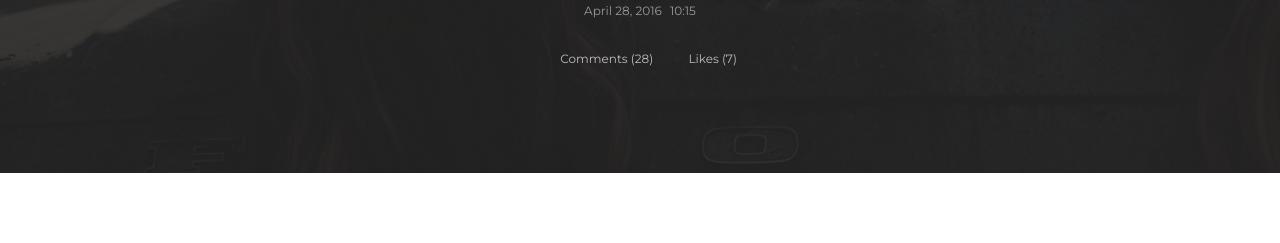
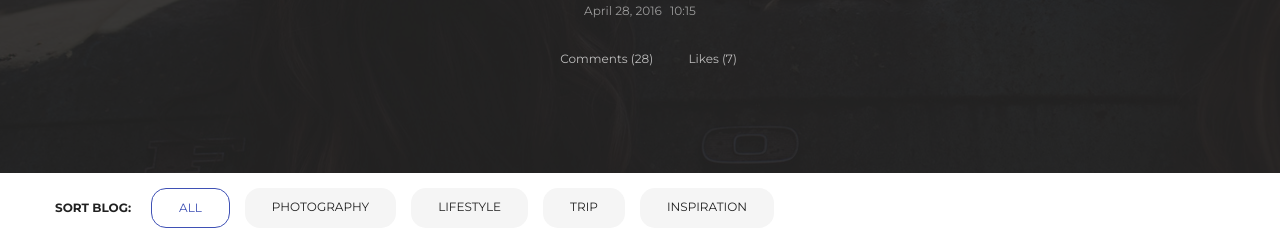
Before and after one commit to v4to/pasco-template, a website: page src/index.html in a window 1280 px wide. Shown: the part 672-915 px from the top of the page. Before the commit the page ends 845 px from the top, so only its background shows below. Drawn offline with nearby package versions, Linux system fonts and the light colour scheme; files that its build step writes are made by us from their sources.

Commit message:
Finished filters block desktop version

```diff
--- a/src/index.html
+++ b/src/index.html
@@ -215,5 +215,27 @@
                 </section>
             </div>
         </div>
+        <!--End on page-header-->
+        <div class = "filters">
+            <div class = "filters__wrapper">Sort blog:
+                <ul class = "filters__filter-list filter-list">
+                    <li class = "filter-list__item filter-list__item--active">All</li>
+                    <li class = "filter-list__item">Photography</li>
+                    <li class = "filter-list__item">Lifestyle</li>
+                    <li class = "filter-list__item">Trip</li>
+                    <li class = "filter-list__item"> Inspiration</li>
+                </ul>
+            </div>
+        </div>
+        <main class = "page-content">
+            <div class = "page-content__wrapper">
+                <div class = "articles">
+
+                </div>
+                <aside class = "page-sidebar">
+
+                </aside>
+            </div>
+        </main>
     </body>
 </html>
--- /dev/null
+++ b/src/sass/blocks/filters.scss
@@ -0,0 +1,42 @@
+.filters {
+  box-shadow:     0 1px 0 0 #dddddd;
+  @include montserratBold;
+  font-size:      12px;
+  text-transform: uppercase;
+}
+
+.filters__wrapper {
+  max-width:      1170px;
+  margin:         0 auto;
+  display:        flex;
+  padding-top:    15px;
+  padding-bottom: 15px;
+  align-items:    center;
+}
+
+.filters__filter-list {
+  margin-left: 20px;
+}
+
+.filter-list {
+  display: flex;
+}
+
+.filter-list__item {
+  padding:          12px 27px;
+  background-color: #f5f5f5;
+  border-radius:    15px;
+  cursor:           pointer;
+  font-size:        12px;
+  @include montserratRegular;
+
+  &--active {
+    background-color: white;
+    border: 1px solid $blue;
+    color: $blue;
+  }
+}
+
+.filter-list__item + .filter-list__item {
+  margin-left: 15px;
+}
--- a/src/sass/blocks/logo.scss
+++ b/src/sass/blocks/logo.scss
@@ -3,6 +3,7 @@
   padding-bottom: 24px;
   line-height:    36px;
   font-size:      24px;
+  color:          white;
   @include montserratBold;
 }
 
--- a/src/sass/blocks/post-preview.scss
+++ b/src/sass/blocks/post-preview.scss
@@ -15,6 +15,7 @@
 .post-preview__title {
   @include montserratBlack;
   font-size:      42px;
+  color:          white;
   text-transform: uppercase;
   margin-bottom:  35px;
 }
@@ -53,6 +54,7 @@
 .post-preview__comments,
 .post-preview__likes {
   text-decoration: none;
+
   color:           $comments;
   font-size:       12px;
   @include montserratRegular;
--- a/src/sass/common.scss
+++ b/src/sass/common.scss
@@ -10,7 +10,6 @@
 
 body {
   color:       $text;
-  color:       white;
   @include montserratRegular;
   font-size:   14px;
   line-height: 1.2;
--- a/src/sass/style.scss
+++ b/src/sass/style.scss
@@ -17,3 +17,4 @@
 @import "blocks/nav-list";
 @import "blocks/shop-list";
 @import "blocks/button";
+@import "blocks/filters";
```
